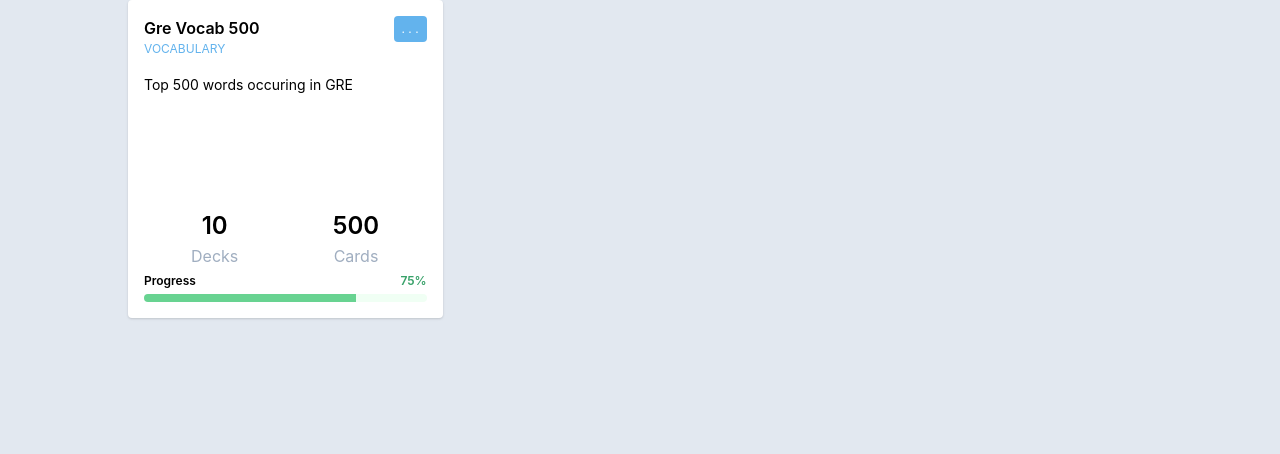
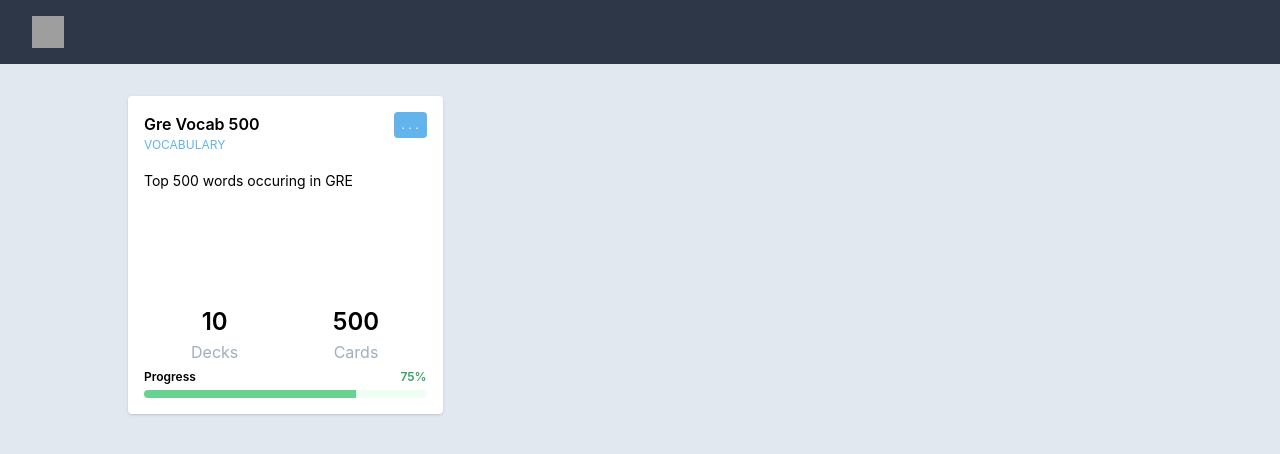
Before and after one commit to StTronn/vocapp, a React (Create React App) app in the folder client/: page / in a window 1280 px wide. Shown: the top 454 px of the page. Built offline with nearby package versions, Linux system fonts and the light colour scheme; grey boxes are pictures that could not be loaded.

Commit message:
added animation and nav

```diff
--- a/client/src/App.js
+++ b/client/src/App.js
@@ -3,6 +3,7 @@
 import { BrowserRouter as Router, Switch, Route } from "react-router-dom";
 import DeckViewerWrapper from "./components/DeckViewer";
 import Deck from "./components/Deck";
+import Nav from "./components/Nav";
 import "./App.css";
 
 const data = [
@@ -46,6 +47,8 @@
 
 function App() {
   return (
+    <>
+      <Nav />
       <Router>
         <div className=" mx-4  lg:mx-16">
           <Switch>
@@ -64,6 +67,7 @@
           </Switch>
         </div>
       </Router>
+    </>
   );
 }
 
--- a/client/src/components/Card.js
+++ b/client/src/components/Card.js
@@ -1,9 +1,32 @@
 import React, { useState } from "react";
-import styled from "styled-components";
+import styled, { keyframes } from "styled-components";
 import Status from "./Status";
 
+const rotate = keyframes`
+  from {
+
+    backface-visibility: hidden;
+    color:white;
+    transform: rotateX(180deg);
+  }
+  56% {color:black;backface-visibility:visible}
+
+  to {
+
+    transform: rotateX(0deg);
+  }
+`;
+
+const Perspective = styled.div`
+  perspective: 1000px;
+`;
+
 const Cointainer = styled.div`
-  display: grid;
+  animation: ${rotate} 0.3s ease-out;
+  transform-style: preserve-3d;
+`;
+
+const Display = styled.div`
   grid-template-rows: auto 1fr;
 `;
 
@@ -25,9 +48,9 @@
     nextCard();
   };
   return (
-    <>
-      <div className=" bg-white rounded   shadow">
-        <Cointainer
+    <Perspective>
+      <Cointainer key={showFront} className=" bg-white rounded shadow">
+        <Display
           className="grid items-center p-4  text-sm"
           style={{ minHeight: "250px" }}
         >
@@ -35,7 +58,7 @@
           <h1 className=" justify-center text-gray-800 text-center text-4xl font-semibold">
             {showFront ? (front ? front : "-") : back ? back : "-"}
           </h1>
-        </Cointainer>
+        </Display>
         {showFront && (
           <FrontButton setShowFront={setShowFront} showFront={showFront} />
         )}
@@ -47,10 +70,14 @@
             showFront={showFront}
           />
         )}
-      </div>
-    </>
+      </Cointainer>
+    </Perspective>
   );
 };
+
+const FrontCointainer = styled.div`
+  animation: ${rotate} 0.4s linear;
+`;
 
 const FrontButton = ({ showFront, setShowFront }) => (
   <div
--- /dev/null
+++ b/client/src/components/Nav.js
@@ -0,0 +1,33 @@
+import React from "react";
+
+const Nav = () => {
+	return (
+		<nav className="bg-gray-800 mb-8">
+			<div className="max-w-7xl mx-auto px-4 sm:px-6 lg:px-8">
+				<div className="flex items-center justify-between h-16">
+					<div className="flex items-center">
+						<div className="flex-shrink-0">
+							<img
+								className="h-8 w-8"
+								src="https://tailwindui.com/img/logos/workflow-mark-indigo-500.svg"
+								alt="Workflow"
+							/>
+						</div>
+						<div className="hidden md:block">
+							<div className="ml-10 flex items-baseline space-x-4">
+								{/* Current: "bg-gray-900 text-white", Default: "text-gray-300 hover:bg-gray-700 hover:text-white" 								<a
+									href="/#"
+									className="bg-gray-900 text-white px-3 py-2 rounded-md text-sm font-medium"
+								>
+									Dashboard
+								</a> */}
+							</div>
+						</div>
+					</div>
+				</div>
+			</div>
+		</nav>
+	);
+};
+
+export default Nav;
```
Lines whose indentation alone changed are shown as unchanged.
